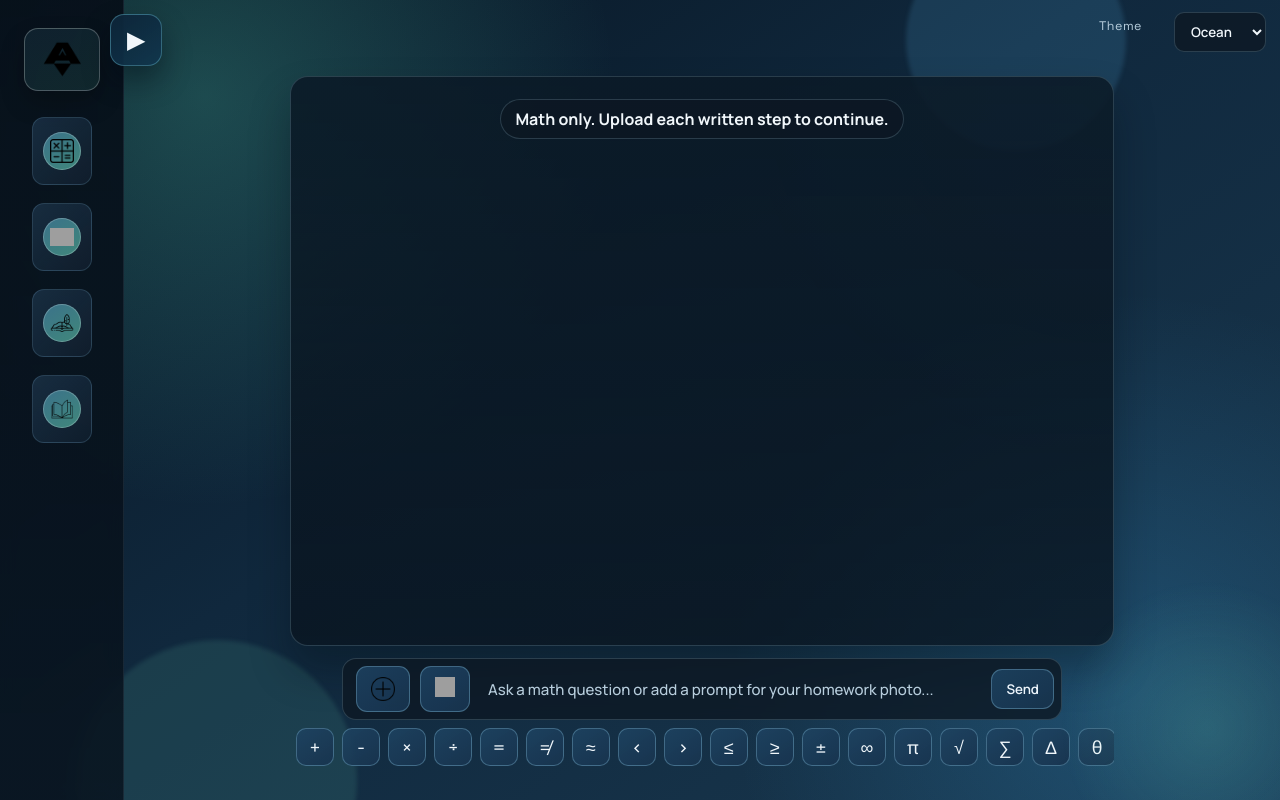
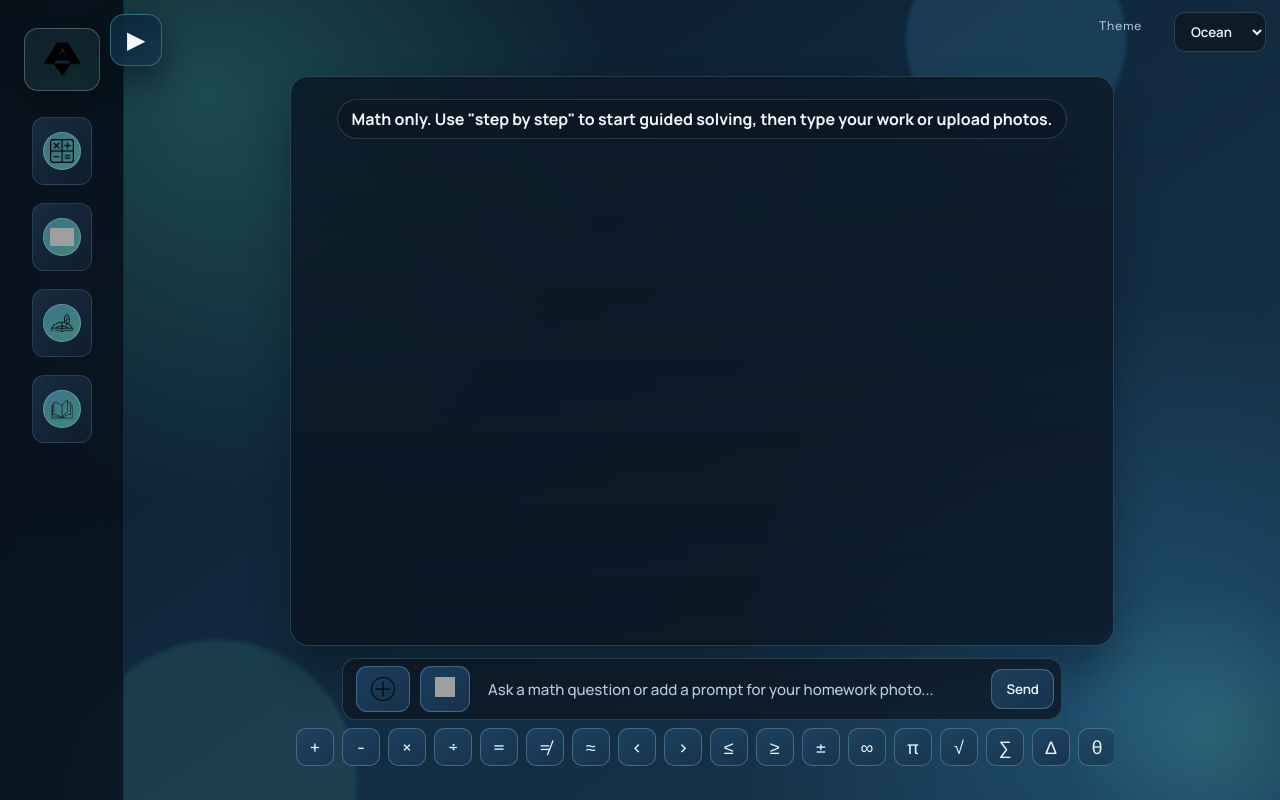
Before and after one commit to wheel-tenders/HaroldAi, a Flask app: page / in a window 1280 px wide. Run offline with Flask 3, Linux system fonts and the light colour scheme; grey boxes are pictures that could not be loaded.

Commit message:
updated imaging

```diff
--- a/app.py
+++ b/app.py
@@ -1,6 +1,7 @@
 import os
 import base64
 import json
+from typing import Optional, Tuple, Dict
 from urllib.parse import urlparse
 from flask import Flask, render_template, request, jsonify, url_for
 from openai import OpenAI
@@ -70,6 +71,15 @@ ENGLISH_KEYWORDS = {
     "adverb", "punctuation", "thesis", "literature", "poem", "poetry", "novel", "author",
     "reading", "comprehension", "vocabulary", "synonym", "antonym", "book"
 }
+
+STEP_BY_STEP_HINTS = (
+    "step by step",
+    "step-by-step",
+    "show steps",
+    "with steps",
+    "walk me through",
+    "solve this",
+)
 
 
 def static_version(filename: str) -> int:
@@ -168,6 +178,97 @@ def get_chat_history(client_id: str, subject: str):
     return user_sessions.setdefault(subject, [])
 
 
+def wants_step_by_step(text: str) -> bool:
+    lowered = (text or "").lower()
+    return any(hint in lowered for hint in STEP_BY_STEP_HINTS)
+
+
+def extract_model_text(content) -> str:
+    if isinstance(content, list):
+        return " ".join(
+            part.get("text", "") if isinstance(part, dict) else str(part)
+            for part in content
+        ).strip()
+    return (content or "").strip()
+
+
+def get_math_plan(prompt_text: str, image_data_url: Optional[str] = None) -> Dict:
+    planning_prompt = (
+        "Solve only if this is a math homework problem.\n"
+        "Return valid JSON with this exact schema:\n"
+        "{"
+        "\"is_math\": boolean, "
+        "\"steps\": [\"short step 1\", \"short step 2\"], "
+        "\"final_answer\": \"text\", "
+        "\"message\": \"used when is_math is false\""
+        "}\n"
+        "Rules:\n"
+        "- If not math, set is_math false and provide message asking for a math problem.\n"
+        "- If math, set is_math true, provide concise steps in order, and final_answer.\n"
+        "- Keep each step short and actionable."
+    )
+
+    user_content = [
+        {"type": "text", "text": planning_prompt},
+        {"type": "text", "text": f"User prompt: {prompt_text}" if prompt_text else "User prompt: (none)"},
+    ]
+    if image_data_url:
+        user_content.append({"type": "image_url", "image_url": {"url": image_data_url}})
+
+    response = client.chat.completions.create(
+        model="gpt-4o-mini",
+        response_format={"type": "json_object"},
+        messages=[{
+            "role": "system",
+            "content": SUBJECT_SYSTEM_PROMPTS["math"]
+        }, {
+            "role": "user",
+            "content": user_content
+        }]
+    )
+
+    raw_json = extract_model_text(response.choices[0].message.content)
+    return json.loads(raw_json) if raw_json else {}
+
+
+def verify_step(expected_step: str, typed_work: str = "", image_data_url: Optional[str] = None) -> Tuple[bool, str]:
+    verify_prompt = (
+        "You are checking whether a student completed a math step.\n"
+        f"Expected step: {expected_step}\n"
+        f"Student typed work: {typed_work or '(none)'}\n\n"
+        "Return valid JSON only with this schema:\n"
+        "{"
+        "\"is_match\": boolean, "
+        "\"confidence\": number, "
+        "\"feedback\": \"one short sentence\""
+        "}\n"
+        "Rules:\n"
+        "- Be flexible: accept equivalent algebra/math forms and minor wording/format differences.\n"
+        "- If the student is mostly correct, set is_match true.\n"
+        "- Use confidence 0-100."
+    )
+
+    user_content = [{"type": "text", "text": verify_prompt}]
+    if image_data_url:
+        user_content.append({"type": "image_url", "image_url": {"url": image_data_url}})
+
+    response = client.chat.completions.create(
+        model="gpt-4o-mini",
+        response_format={"type": "json_object"},
+        messages=[{
+            "role": "user",
+            "content": user_content
+        }]
+    )
+
+    raw_json = extract_model_text(response.choices[0].message.content)
+    payload = json.loads(raw_json) if raw_json else {}
+    is_match = bool(payload.get("is_match"))
+    confidence = int(payload.get("confidence", 0) or 0)
+    feedback = str(payload.get("feedback", "")).strip()
+    return is_match or confidence >= 60, feedback
+
+
 @app.after_request
 def add_no_cache_headers(response):
     response.headers["Cache-Control"] = "no-store, no-cache, must-revalidate, max-age=0"
@@ -193,12 +294,67 @@ def chat():
     session = image_sessions.get(client_id)
     history = get_chat_history(client_id, subject)
     if subject == "math" and session:
+        step_index = session["step_index"]
+        expected_step = session["steps"][step_index]
+        passed, feedback = verify_step(expected_step, typed_work=user_message)
+        if not passed:
+            return jsonify({
+                "reply": (
+                    f"You're close, but I can't verify step {step_index + 1} yet.\n"
+                    f"Expected idea: {expected_step}\n"
+                    f"{feedback or 'Try restating your work a little more clearly, or upload a photo.'}"
+                )
+            })
+
+        next_index = step_index + 1
+        if next_index >= len(session["steps"]):
+            final_answer = session.get("final_answer", "").strip()
+            image_sessions.pop(client_id, None)
+            if final_answer:
+                return jsonify({
+                    "reply": (
+                        "Nice work. All steps are verified.\n"
+                        f"Final answer: {final_answer}"
+                    )
+                })
+            return jsonify({"reply": "Nice work. All steps are verified."})
+
+        session["step_index"] = next_index
         return jsonify({
             "reply": (
-                "Please upload a photo of your written work for the current step so I can verify it "
-                "before giving the next step."
+                f"Step {step_index + 1} verified. {feedback or 'Good work.'}\n"
+                f"Step {next_index + 1}: {session['steps'][next_index]}\n"
+                "You can type your work or upload a photo for this step."
             )
         })
+
+    if subject == "math" and wants_step_by_step(user_message):
+        try:
+            payload = get_math_plan(user_message)
+            if not payload.get("is_math"):
+                return jsonify({"reply": payload.get("message", "Please send a math problem.")})
+
+            steps = payload.get("steps") or []
+            if not isinstance(steps, list):
+                steps = []
+            steps = [str(step).strip() for step in steps if str(step).strip()]
+            if not steps:
+                return jsonify({"reply": "I couldn't build clear steps from that. Try typing the math problem more clearly."})
+
+            image_sessions[client_id] = {
+                "steps": steps,
+                "step_index": 0,
+                "final_answer": str(payload.get("final_answer", "")).strip(),
+            }
+            return jsonify({
+                "reply": (
+                    f"Step 1: {steps[0]}\n"
+                    "Send your work for this step by typing it or uploading a photo."
+                )
+            })
+        except Exception as e:
+            print("STEP PLAN ERROR:", e)
+            return jsonify({"reply": "I couldn't start step-by-step mode right now. Please try again."})
 
     try:
         messages = [{"role": "system", "content": SUBJECT_SYSTEM_PROMPTS[subject]}]
@@ -235,7 +391,36 @@ def upload_image():
     subject = get_subject_from_request()
 
     if not file:
-        return jsonify({"reply": "No image uploaded."})
+        if subject != "math":
+            return jsonify({"reply": "No image uploaded."})
+        if not prompt:
+            return jsonify({"reply": "No image uploaded. You can also type a math problem and include 'step by step'."})
+        try:
+            payload = get_math_plan(prompt)
+            if not payload.get("is_math"):
+                return jsonify({"reply": payload.get("message", "Please send a math problem.")})
+
+            steps = payload.get("steps") or []
+            if not isinstance(steps, list):
+                steps = []
+            steps = [str(step).strip() for step in steps if str(step).strip()]
+            if not steps:
+                return jsonify({"reply": "I couldn't build clear steps from that. Try typing the math problem more clearly."})
+
+            image_sessions[client_id] = {
+                "steps": steps,
+                "step_index": 0,
+                "final_answer": str(payload.get("final_answer", "")).strip(),
+            }
+            return jsonify({
+                "reply": (
+                    f"Step 1: {steps[0]}\n"
+                    "Send your work for this step by typing it or uploading a photo."
+                )
+            })
+        except Exception as e:
+            print("TEXT PLAN ERROR:", e)
+            return jsonify({"reply": "I couldn't process that text problem right now. Please try again."})
 
     try:
         image_bytes = file.read()
@@ -277,38 +462,13 @@ def upload_image():
         if session:
             step_index = session["step_index"]
             expected_step = session["steps"][step_index]
-            verify_prompt = (
-                "You are checking whether a student completed a math step.\n"
-                f"Expected step: {expected_step}\n\n"
-                "Look at the uploaded image. Reply with exactly one word first: YES or NO.\n"
-                "Then add one short sentence of feedback."
-            )
-
-            response = client.chat.completions.create(
-                model="gpt-4o-mini",
-                messages=[{
-                    "role": "user",
-                    "content": [
-                        {"type": "text", "text": verify_prompt},
-                        {"type": "image_url", "image_url": {"url": image_data_url}}
-                    ]
-                }]
-            )
-            content = response.choices[0].message.content
-            if isinstance(content, list):
-                verdict_text = " ".join(
-                    part.get("text", "") if isinstance(part, dict) else str(part)
-                    for part in content
-                ).strip()
-            else:
-                verdict_text = (content or "").strip()
-
-            normalized = verdict_text.upper()
-            if not normalized.startswith("YES"):
+            passed, feedback = verify_step(expected_step, typed_work=prompt_text, image_data_url=image_data_url)
+            if not passed:
                 return jsonify({
                     "reply": (
-                        "I can't confirm this step yet. Please rewrite this exact step clearly and upload another photo:\n"
-                        f"Step {step_index + 1}: {expected_step}"
+                        f"I can't verify step {step_index + 1} yet.\n"
+                        f"Expected idea: {expected_step}\n"
+                        f"{feedback or 'Please rewrite it a little more clearly and try again.'}"
                     )
                 })
 
@@ -328,53 +488,13 @@ def upload_image():
             session["step_index"] = next_index
             return jsonify({
                 "reply": (
-                    f"Nice work. Step {next_index} is verified.\n"
+                    f"Nice work. Step {step_index + 1} is verified. {feedback or ''}\n"
                     f"Step {next_index + 1}: {session['steps'][next_index]}\n"
-                    "Write this on your homework, then upload a new photo."
+                    "You can type your work or upload a new photo."
                 )
             })
 
-        planning_prompt = (
-            "Solve only if this is a math homework problem.\n"
-            "Return valid JSON with this exact schema:\n"
-            "{"
-            "\"is_math\": boolean, "
-            "\"steps\": [\"short step 1\", \"short step 2\"], "
-            "\"final_answer\": \"text\", "
-            "\"message\": \"used when is_math is false\""
-            "}\n"
-            "Rules:\n"
-            "- If not math, set is_math false and provide message asking for a math problem.\n"
-            "- If math, set is_math true, provide concise steps in order, and final_answer.\n"
-            "- Keep each step short and actionable."
-        )
-
-        response = client.chat.completions.create(
-            model="gpt-4o-mini",
-            response_format={"type": "json_object"},
-            messages=[{
-                "role": "system",
-                "content": SUBJECT_SYSTEM_PROMPTS["math"]
-            }, {
-                "role": "user",
-                "content": [
-                    {"type": "text", "text": planning_prompt},
-                    {"type": "text", "text": f"User prompt: {prompt_text}" if prompt_text else "User prompt: (none)"},
-                    {"type": "image_url", "image_url": {"url": image_data_url}}
-                ]
-            }]
-        )
-
-        content = response.choices[0].message.content
-        if isinstance(content, list):
-            raw_json = " ".join(
-                part.get("text", "") if isinstance(part, dict) else str(part)
-                for part in content
-            ).strip()
-        else:
-            raw_json = (content or "").strip()
-
-        payload = json.loads(raw_json) if raw_json else {}
+        payload = get_math_plan(prompt_text, image_data_url=image_data_url)
         if not payload.get("is_math"):
             return jsonify({"reply": payload.get("message", "Please upload a math homework problem.")})
 
@@ -394,7 +514,7 @@ def upload_image():
         return jsonify({
             "reply": (
                 f"Step 1: {steps[0]}\n"
-                "Write this on your homework, then upload a new photo so I can verify before step 2."
+                "Do this step, then send your work by typing it or uploading a photo."
             )
         })
 
--- a/templates/chat.html
+++ b/templates/chat.html
@@ -29,7 +29,7 @@
         <option value="mono">Mono</option>
       </select>
       <div id="chatbox" class="chatbox">
-        <div class="chatbox-header">Math only. Upload each written step to continue.</div>
+        <div class="chatbox-header">Math only. Use "step by step" to start guided solving, then type your work or upload photos.</div>
       </div>
       <div class="input-area">
           <button type="button" id="imageBtn">
```
